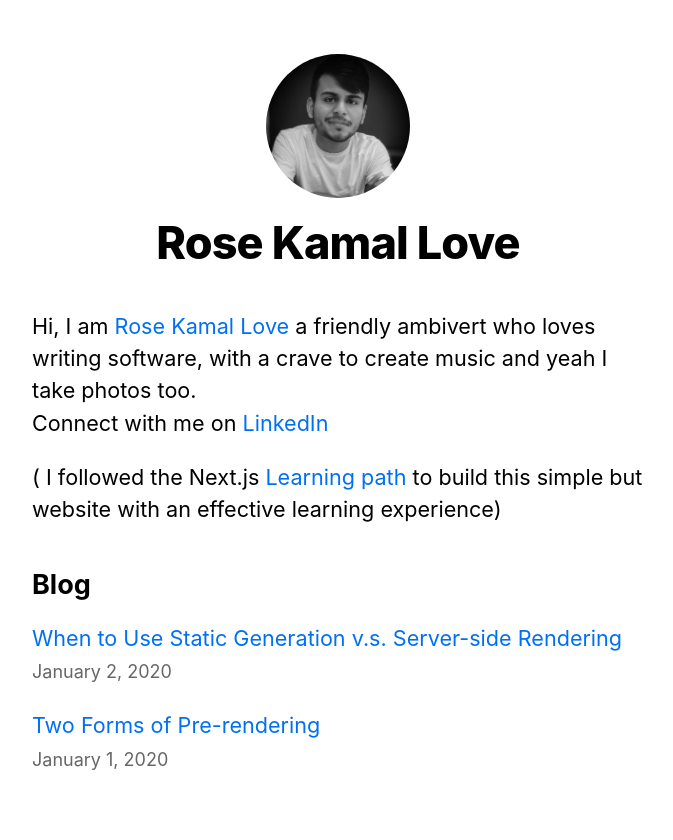
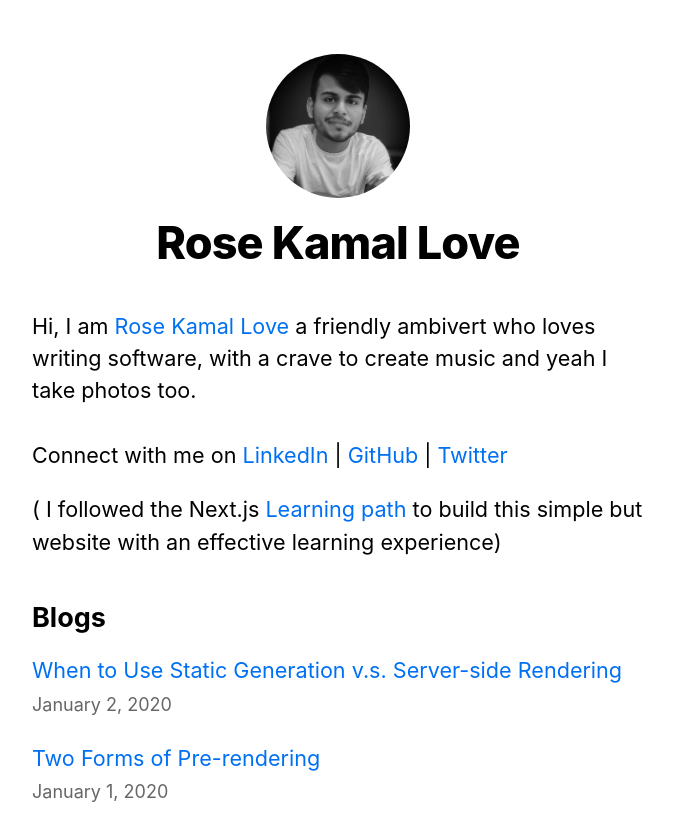
Before and after one commit to rosekamallove/blogs, a Next.js app: page / in a window 1280 px wide. Shown: the top 840 px of the page, without its empty margins (302-975 px from the left). Built offline with nearby package versions, Linux system fonts and the light colour scheme.

Commit message:
more connect links and api routes

```diff
--- a/components/layout.js
+++ b/components/layout.js
@@ -5,7 +5,7 @@ import utilStyles from "../styles/utils.module.css";
 import styles from "./layout.module.css";
 
 const name = "Rose Kamal Love";
-export const siteTitle = "Next.js Sample Website";
+export const siteTitle = "Blogs - Rose Kamal Love";
 
 export default function Layout({ children, home }) {
   return (
--- /dev/null
+++ b/pages/api/hello.js
@@ -0,0 +1,3 @@
+export default function handler(_req, res) {
+  res.status(200).json({ text: "Hello" });
+}
--- a/pages/index.js
+++ b/pages/index.js
@@ -20,6 +20,8 @@ export default function Home({ allPostsData }) {
       <Head>
         <title>{siteTitle}</title>
       </Head>
+
+      {/* User Bio Section */}
       <section className={utilStyles.headingMd}>
         <p>
           Hi, I am{" "}
@@ -28,12 +30,21 @@ export default function Home({ allPostsData }) {
           </a>{" "}
           a friendly ambivert who loves writing software, with a crave to create
           music and yeah I take photos too. <br />
+          <br />
           Connect with me on{" "}
           <a
             href="https://www.linkedin.com/in/rose-kamal-love-1146141b0/"
             target="_blank"
           >
             LinkedIn
+          </a>
+          {" | "}
+          <a href="https://github.com/rosekamallove" target="_blank">
+            GitHub
+          </a>
+          {" | "}
+          <a href="https://twitter.com/RoseKamalLove1/" target="_blank">
+            Twitter
           </a>
         </p>
         <p>
@@ -45,8 +56,10 @@ export default function Home({ allPostsData }) {
           experience)
         </p>
       </section>
+
+      {/* Blogs Section */}
       <section className={`${utilStyles.headingMd} ${utilStyles.padding1px}`}>
-        <h2 className={utilStyles.headingLg}>Blog</h2>
+        <h2 className={utilStyles.headingLg}>Blogs</h2>
         <ul className={utilStyles.list}>
           {allPostsData.map(({ id, date, title }) => (
             <li className={utilStyles.listItem} key={id}>
```
